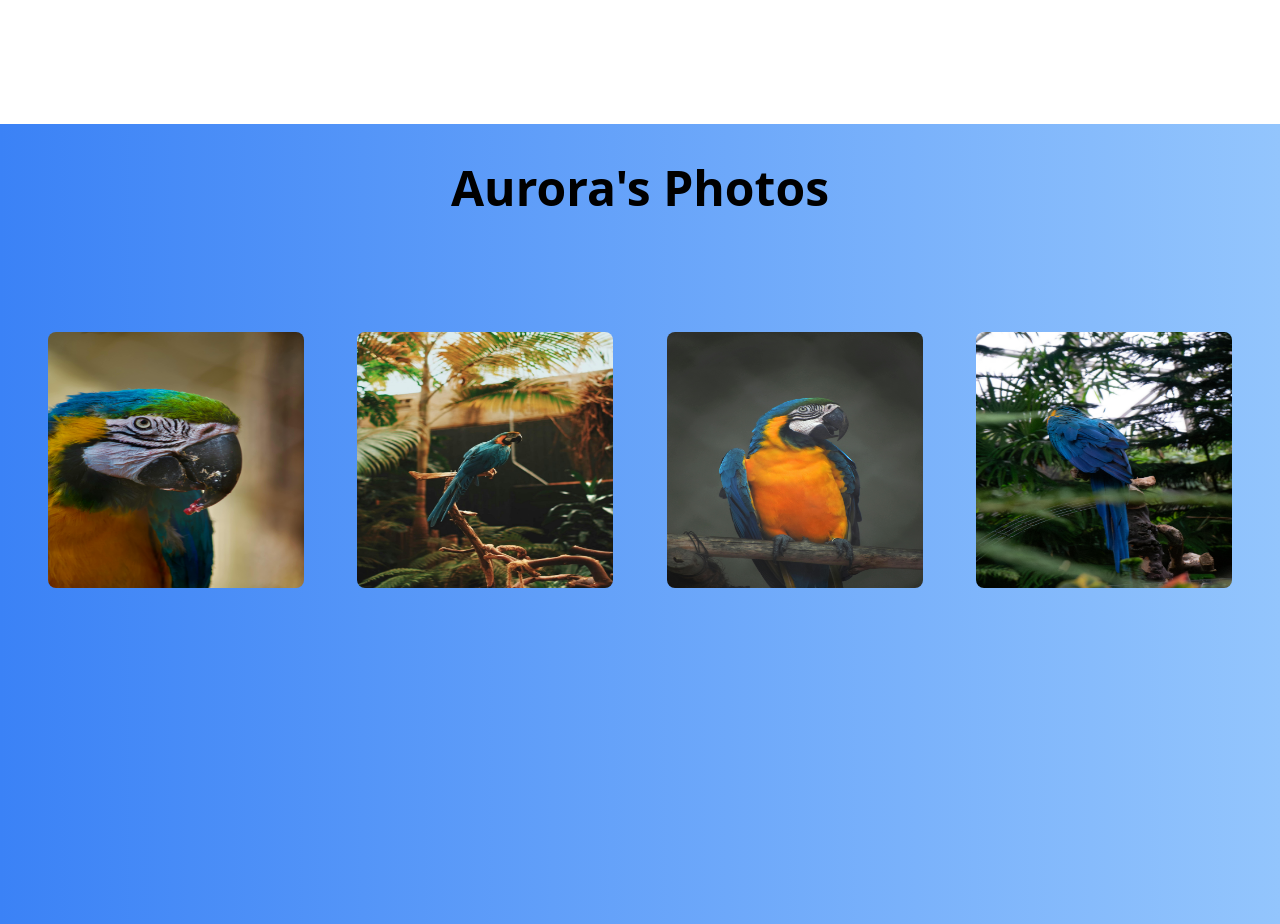
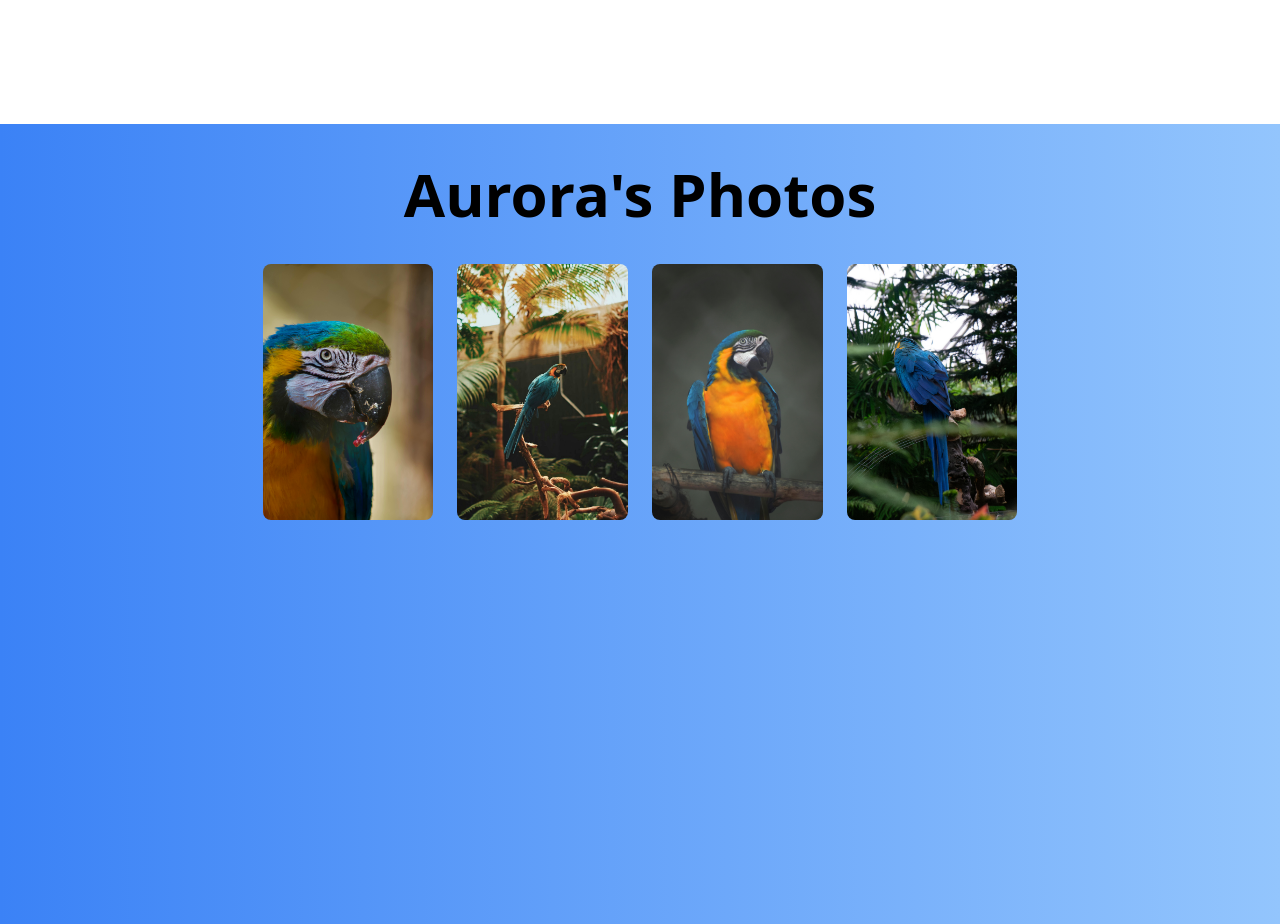
Before and after one commit to TunmiDev/Aurora, a React (Vite) app: page / in a window 1280 px wide. Shown: the part 1660-2584 px from the top of the page. Built offline with nearby package versions, Linux system fonts and the light colour scheme.

Commit message:
Update Gallery.jsx

```diff
--- a/src/Components/Gallery/Gallery.jsx
+++ b/src/Components/Gallery/Gallery.jsx
@@ -6,19 +6,35 @@ import photo4 from "../../assets/photo4.jpg";
 
 const AuroraPhotos = () => {
   return (
-    <div className="relative h-screen flex-col  bg-gradient-to-r from-blue-500 to-blue-300">
+    <div className="relative min-h-screen flex flex-col bg-gradient-to-r from-blue-500 to-blue-300">
       {/* Text at the Top Center */}
       <div>
-        <h1 className="relative inset-x-0 top-10 text-6xl sm:text-5xl font-bold text-black dark:text-white text-center ">
+        <h1 className="relative inset-x-0 top-10 text-4xl sm:text-5xl md:text-6xl font-bold text-black dark:text-white text-center">
           Aurora's Photos
         </h1>
       </div>
-      {/*Images*/}
-      <div className=" flex  gap-9  items-center sm:flex-row justify-between inset-x-0  absolute mt-40 mx-12 ">
-        <img src={photo1} alt="bird pic" className="rounded-lg h-64 w-64 " />
-        <img src={photo2} alt="bird pic" className="rounded-lg h-64 w-64" />
-        <img src={photo3} alt="bird pic" className="rounded-lg h-64 w-64" />
-        <img src={photo4} alt="bird pic" className="rounded-lg h-64 w-64" />
+      {/* Images */}
+      <div className="grid grid-cols-1 sm:grid-cols-2 lg:grid-cols-4 gap-6 mt-20 mx-auto max-w-screen-lg px-4">
+        <img
+          src={photo1}
+          alt="bird pic"
+          className="w-full h-64 object-cover rounded-lg"
+        />
+        <img
+          src={photo2}
+          alt="bird pic"
+          className="w-full h-64 object-cover rounded-lg"
+        />
+        <img
+          src={photo3}
+          alt="bird pic"
+          className="w-full h-64 object-cover rounded-lg"
+        />
+        <img
+          src={photo4}
+          alt="bird pic"
+          className="w-full h-64 object-cover rounded-lg"
+        />
       </div>
     </div>
   );
```
